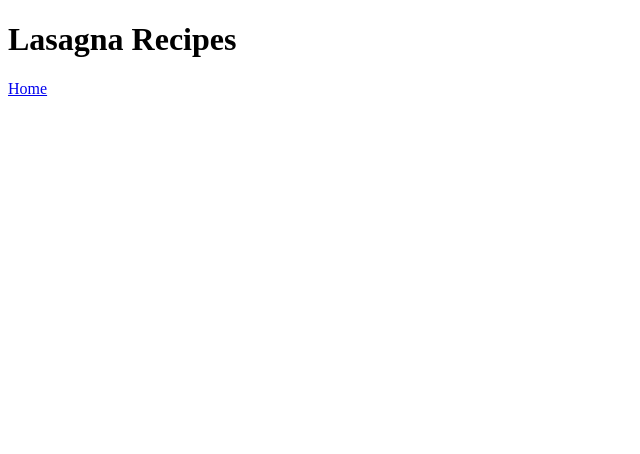
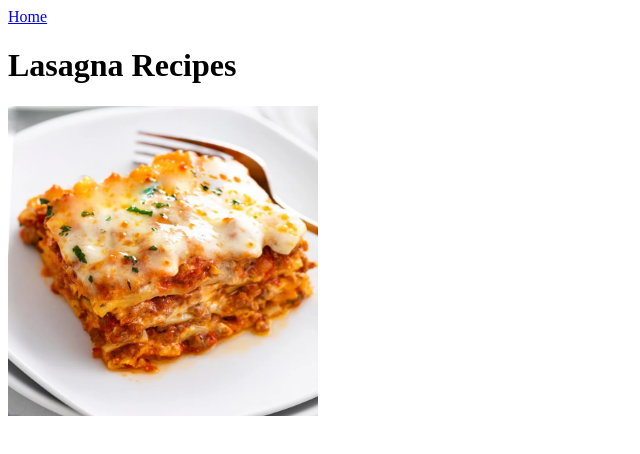
Before and after one commit to Wong-James/odin_recipes, a plain HTML site: page recipes/lasagna.html in a window 1280 px wide. Shown: the whole page, without its empty margins (0-640 px from the left). Drawn offline with Linux system fonts and the light colour scheme.

Commit message:
lasagna boiler updated

```diff
--- a/recipes/lasagna.html
+++ b/recipes/lasagna.html
@@ -6,7 +6,8 @@
   <title>Lasagna recipe</title>
 </head>
 <body>
+  <a href="../index.html">Home</a>
   <h1>Lasagna Recipes</h1>
-  <a href="../index.html">Home</a>
+  <img src="../images/lasagna.jpg" alt="lasagna" width="310" height="310">
 </body>
 </html>
```
Also changed, not shown: images/lasagna.jpg (added).
